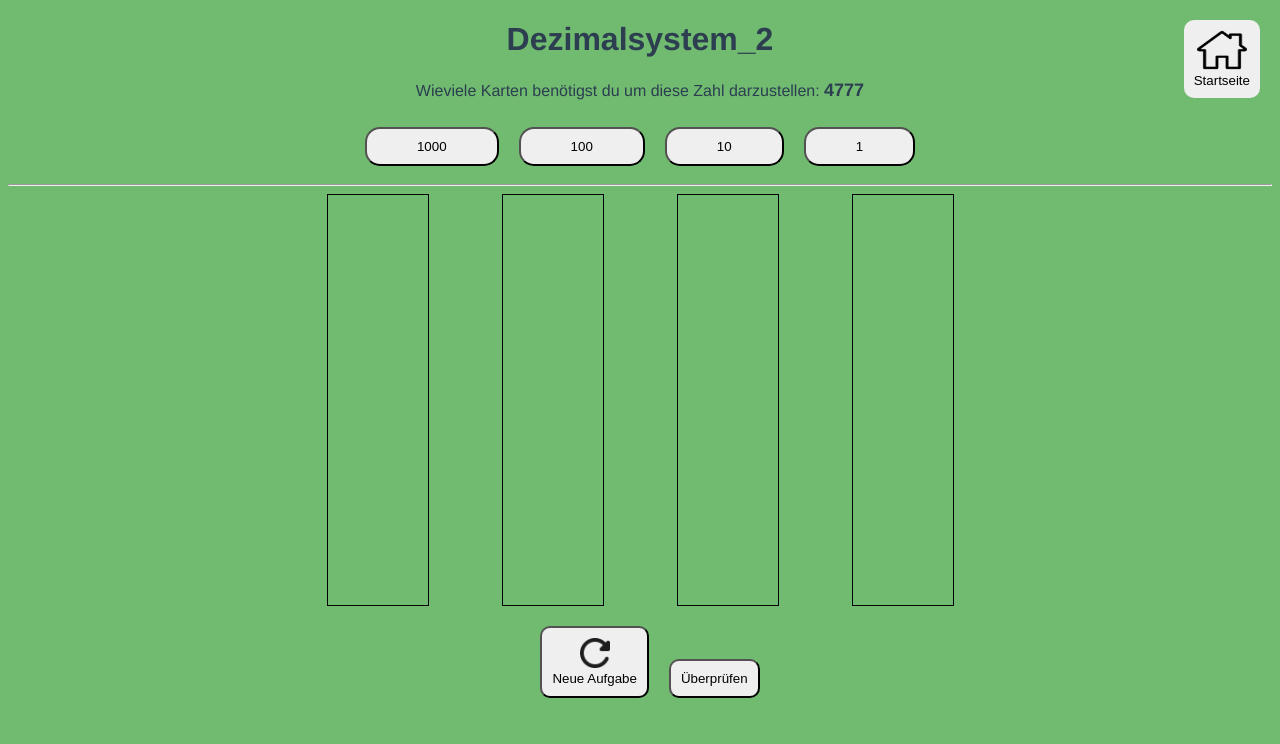
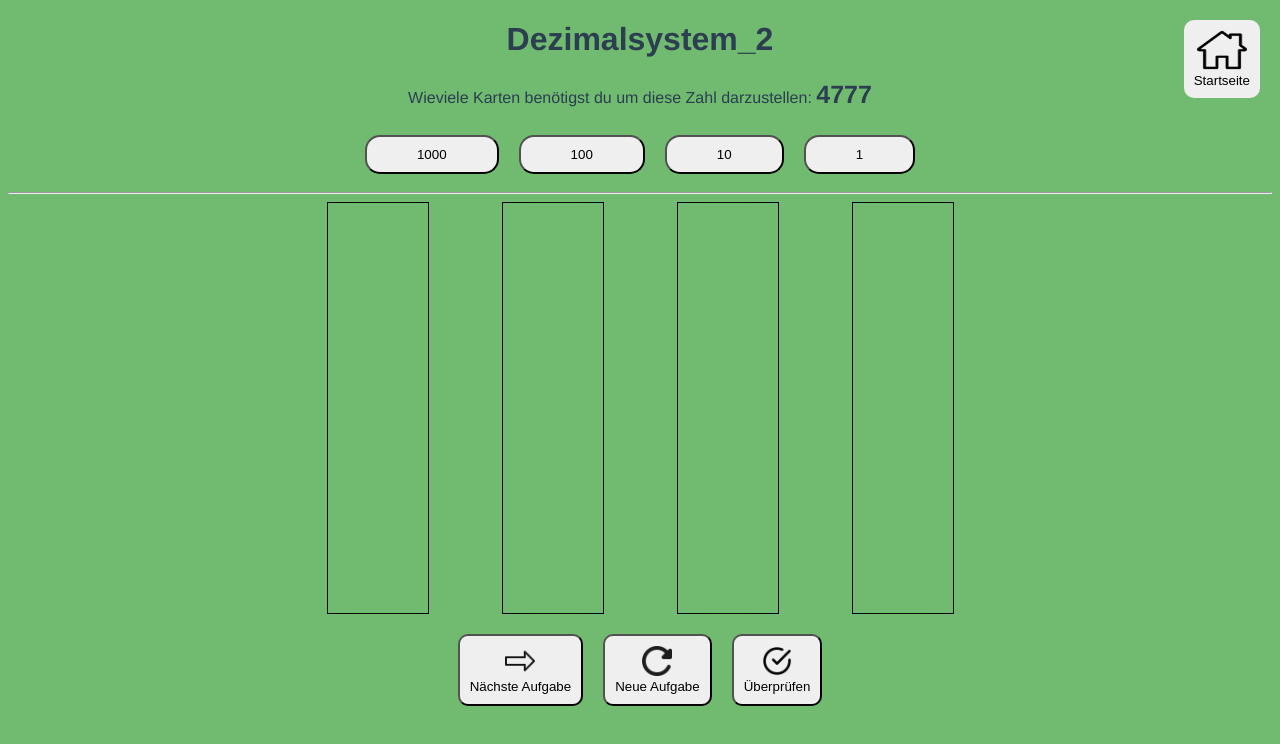
Before and after one commit to Fisnik-Mustafa/bsc-thesis, a Vue app: page /dezimalsystem_2 in a window 1280 px wide. Shown: the top 744 px of the page. Built offline with nearby package versions, Linux system fonts and the light colour scheme.

Commit message:
styles angepasst

```diff
--- a/src/views/Dezimalsystem_2.vue
+++ b/src/views/Dezimalsystem_2.vue
@@ -4,7 +4,9 @@
     <Backtohomepage />
     <p>
       Wieviele Karten benötigst du um diese Zahl darzustellen:
-      <span style="font-size: large; font-weight: bold;">{{ randomnumber }}</span>
+      <span style="font-size: 25px; font-weight: bold">{{
+        randomnumber
+      }}</span>
     </p>
 
     <Verifier
@@ -65,9 +67,13 @@
         </div>
       </div>
     </div>
-
+    <Newtask :task="'Dezimalsystem_3'" />
     <Nexttask />
-    <button @click="submit()" class="btn_submit">Überprüfen</button>
+    <button @click="submit()" class="btn_submit">
+      <img src="../assets/icons/check.png" class="icon" />
+      <br />
+      Überprüfen
+    </button>
   </div>
 </template>
 
@@ -75,9 +81,10 @@
 import Backtohomepage from "@/components/Backtohomepage.vue";
 import Nexttask from "@/components/Nexttask.vue";
 import Verifier from "@/components/Verifier.vue";
+import Newtask from "@/components/Newtask.vue";
 
 export default {
-  components: { Backtohomepage, Nexttask, Verifier },
+  components: { Backtohomepage, Nexttask, Verifier, Newtask },
   data() {
     return {
       randomnumber: Math.floor(Math.random() * (9999 - 1 + 1)) + 1,
@@ -90,7 +97,7 @@ export default {
       resultzehner: 0,
       resulteiner: 0,
       result: false,
-      submitted: false
+      submitted: false,
     };
   },
   created: function () {
@@ -101,11 +108,16 @@ export default {
   },
   methods: {
     submit() {
-      this.result = false
-      if(this.tausender == this.resulttausender && this.hunderter == this.resulthunderter && this.zehner == this.resultzehner && this.einer == this.resulteiner){
-        this.result = true
+      this.result = false;
+      if (
+        this.tausender == this.resulttausender &&
+        this.hunderter == this.resulthunderter &&
+        this.zehner == this.resultzehner &&
+        this.einer == this.resulteiner
+      ) {
+        this.result = true;
       }
-      this.submitted = true
+      this.submitted = true;
     },
     increasetausender() {
       if (this.tausender < 9) {
@@ -157,13 +169,13 @@ export default {
   border-radius: 15px;
   margin: 10px;
   display: inline;
-  border-color: rgb(83,81,81);
+  border-color: rgb(83, 81, 81);
 }
 .karte_btn:hover {
   background-color: rgb(83, 81, 81);
   color: white;
-  box-shadow: 0 12px 16px 0 rgba(0,0,0,0.24), 0 17px 50px 0 rgba(0,0,0,0.19);
-
+  box-shadow: 0 12px 16px 0 rgba(0, 0, 0, 0.24),
+    0 17px 50px 0 rgba(0, 0, 0, 0.19);
 }
 .btn_div {
   margin: auto;
```
